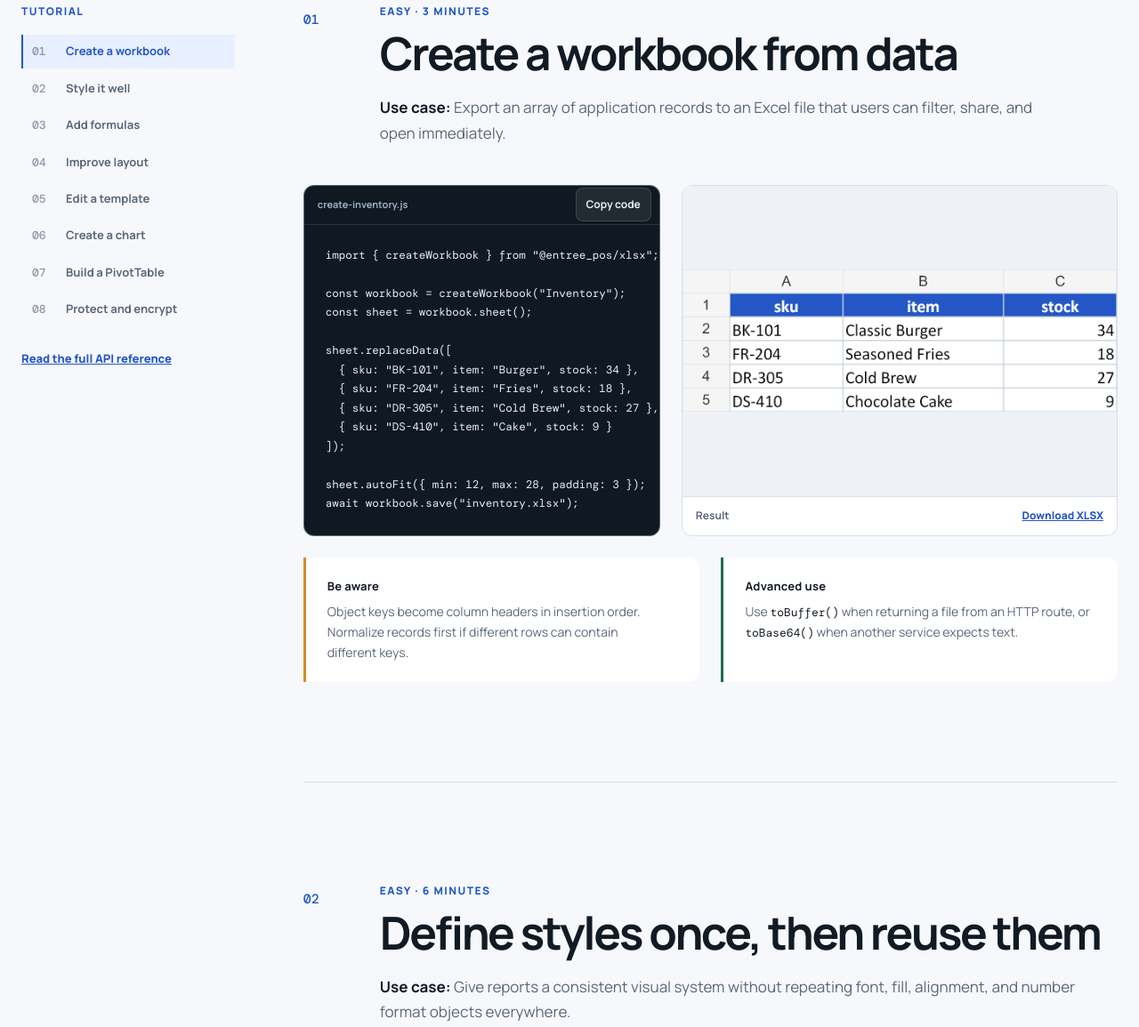
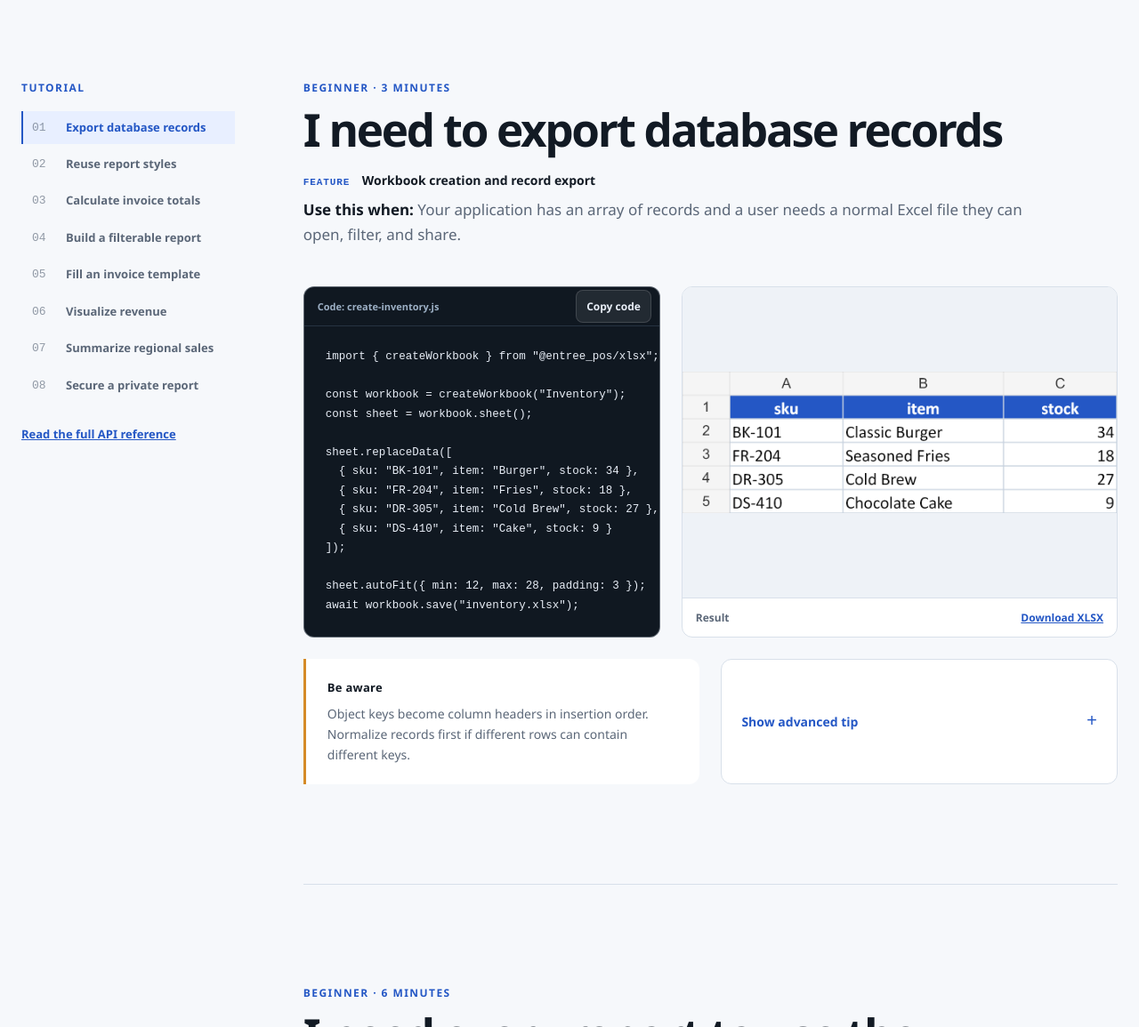
Before and after one commit to EntreePOS/entree-xlsx, a website: page site/index.html in a window 1280 px wide. Shown: the part 1391-2546 px from the top of the page at 89% size. Drawn offline with nearby package versions, Linux system fonts and the light colour scheme.

Commit message:
reframe tutorial around developer goals

```diff
--- a/site/index.html
+++ b/site/index.html
@@ -6,9 +6,6 @@
   <meta name="description" content="A practical, visual tutorial for creating polished Excel workbooks with @entree_pos/xlsx.">
   <meta name="theme-color" content="#f6f8fb">
   <title>@entree_pos/xlsx | Visual tutorial</title>
-  <link rel="preconnect" href="https://fonts.googleapis.com">
-  <link rel="preconnect" href="https://fonts.gstatic.com" crossorigin>
-  <link href="https://fonts.googleapis.com/css2?family=DM+Mono:wght@400;500&family=Manrope:wght@400;500;600;700;800&display=swap" rel="stylesheet">
   <link rel="stylesheet" href="styles.css">
   <script src="app.js" defer></script>
 </head>
@@ -34,7 +31,7 @@
       <div class="hero-copy">
         <p class="eyebrow">Modern JavaScript for Node.js 18+</p>
         <h1 id="hero-title">Build better Excel files.</h1>
-        <p class="hero-summary">Eight small examples. Real workbook results. Zero runtime dependencies.</p>
+        <p class="hero-summary">Find your use case, copy the code, and compare the real workbook result.</p>
         <div class="install-row">
           <code>npm install @entree_pos/xlsx</code>
           <button class="copy-button" type="button" data-copy="npm install @entree_pos/xlsx">Copy</button>
@@ -53,7 +50,7 @@
     <section class="orientation" aria-labelledby="path-title">
       <div>
         <p class="section-kicker">A practical learning path</p>
-        <h2 id="path-title">Start useful. Add power only when you need it.</h2>
+        <h2 id="path-title">Choose what you are trying to build.</h2>
       </div>
       <p>Common spreadsheet work begins with exporting data, then moves into presentation, calculation, layout, templates, analysis, and security. This guide follows that order.</p>
     </section>
@@ -62,14 +59,14 @@
       <aside class="contents" aria-label="Tutorial contents">
         <p class="contents-label">Tutorial</p>
         <ol>
-          <li><a href="#lesson-1"><span>01</span>Create a workbook</a></li>
-          <li><a href="#lesson-2"><span>02</span>Style it well</a></li>
-          <li><a href="#lesson-3"><span>03</span>Add formulas</a></li>
-          <li><a href="#lesson-4"><span>04</span>Improve layout</a></li>
-          <li><a href="#lesson-5"><span>05</span>Edit a template</a></li>
-          <li><a href="#lesson-6"><span>06</span>Create a chart</a></li>
-          <li><a href="#lesson-7"><span>07</span>Build a PivotTable</a></li>
-          <li><a href="#lesson-8"><span>08</span>Protect and encrypt</a></li>
+          <li><a href="#lesson-1"><span>01</span>Export database records</a></li>
+          <li><a href="#lesson-2"><span>02</span>Reuse report styles</a></li>
+          <li><a href="#lesson-3"><span>03</span>Calculate invoice totals</a></li>
+          <li><a href="#lesson-4"><span>04</span>Build a filterable report</a></li>
+          <li><a href="#lesson-5"><span>05</span>Fill an invoice template</a></li>
+          <li><a href="#lesson-6"><span>06</span>Visualize revenue</a></li>
+          <li><a href="#lesson-7"><span>07</span>Summarize regional sales</a></li>
+          <li><a href="#lesson-8"><span>08</span>Secure a private report</a></li>
         </ol>
         <a class="contents-reference" href="https://github.com/huangxuewu/entree-xlsx/blob/main/docs/API.md">Read the full API reference</a>
       </aside>
@@ -77,16 +74,16 @@
       <div class="lessons">
         <article class="lesson" id="lesson-1">
           <header class="lesson-header">
-            <div class="lesson-number">01</div>
             <div>
-              <p class="difficulty">Easy · 3 minutes</p>
-              <h2>Create a workbook from data</h2>
-              <p class="use-case"><strong>Use case:</strong> Export an array of application records to an Excel file that users can filter, share, and open immediately.</p>
+              <p class="difficulty">Beginner · 3 minutes</p>
+              <h2>I need to export database records</h2>
+              <p class="feature-name"><span>Feature</span> Workbook creation and record export</p>
+              <p class="use-case"><strong>Use this when:</strong> Your application has an array of records and a user needs a normal Excel file they can open, filter, and share.</p>
             </div>
           </header>
           <div class="lesson-grid">
             <div class="code-panel">
-              <div class="panel-bar"><span>create-inventory.js</span><button class="copy-button" type="button">Copy code</button></div>
+              <div class="panel-bar"><span>Code: create-inventory.js</span><button class="copy-button" type="button">Copy code</button></div>
               <pre><code>import { createWorkbook } from "@entree_pos/xlsx";
 
 const workbook = createWorkbook("Inventory");
@@ -109,22 +106,22 @@ await workbook.save("inventory.xlsx");</code></pre>
           </div>
           <div class="notes-grid">
             <div class="note"><h3>Be aware</h3><p>Object keys become column headers in insertion order. Normalize records first if different rows can contain different keys.</p></div>
-            <div class="note advanced"><h3>Advanced use</h3><p>Use <code>toBuffer()</code> when returning a file from an HTTP route, or <code>toBase64()</code> when another service expects text.</p></div>
+            <details class="advanced-tip"><summary>Show advanced tip</summary><div><h3>Return the workbook from an API</h3><p>Use <code>toBuffer()</code> when returning a file from an HTTP route, or <code>toBase64()</code> when another service expects text.</p></div></details>
           </div>
         </article>
 
         <article class="lesson" id="lesson-2">
           <header class="lesson-header">
-            <div class="lesson-number">02</div>
             <div>
-              <p class="difficulty">Easy · 6 minutes</p>
-              <h2>Define styles once, then reuse them</h2>
-              <p class="use-case"><strong>Use case:</strong> Give reports a consistent visual system without repeating font, fill, alignment, and number format objects everywhere.</p>
+              <p class="difficulty">Beginner · 6 minutes</p>
+              <h2>I need every report to use the same styles</h2>
+              <p class="feature-name"><span>Feature</span> Named and reusable workbook styles</p>
+              <p class="use-case"><strong>Use this when:</strong> Several reports need the same headers, currency formats, status colors, and brand treatment.</p>
             </div>
           </header>
           <div class="lesson-grid">
             <div class="code-panel">
-              <div class="panel-bar"><span>styles.js</span><button class="copy-button" type="button">Copy code</button></div>
+              <div class="panel-bar"><span>Code: styles.js</span><button class="copy-button" type="button">Copy code</button></div>
               <pre><code>workbook.styles
   .define("money", {
     numberFormat: "$#,##0.00;[Red]-$#,##0.00"
@@ -152,22 +149,22 @@ sheet.range("A4:D4").style({
           </div>
           <div class="notes-grid">
             <div class="note"><h3>Be aware</h3><p>Excel stores style records globally. Named styles keep large workbooks smaller and make visual changes easier to maintain.</p></div>
-            <div class="note advanced"><h3>Advanced use</h3><p>Style ranges with inside and outline borders, copy styles between cells, or clear selected properties without changing values.</p></div>
+            <details class="advanced-tip"><summary>Show advanced tip</summary><div><h3>Compose and copy styles</h3><p>Style ranges with inside and outline borders, copy styles between cells, or clear selected properties without changing values.</p></div></details>
           </div>
         </article>
 
         <article class="lesson" id="lesson-3">
           <header class="lesson-header">
-            <div class="lesson-number">03</div>
             <div>
               <p class="difficulty">Intermediate · 7 minutes</p>
-              <h2>Add formulas and number formats</h2>
-              <p class="use-case"><strong>Use case:</strong> Build invoices, budgets, or reports whose totals continue to update when a user edits the workbook in Excel.</p>
+              <h2>I need invoice totals to calculate in Excel</h2>
+              <p class="feature-name"><span>Feature</span> Formulas, cached values, and number formats</p>
+              <p class="use-case"><strong>Use this when:</strong> You are generating an invoice, budget, or report whose totals must update when someone edits the spreadsheet.</p>
             </div>
           </header>
           <div class="lesson-grid">
             <div class="code-panel">
-              <div class="panel-bar"><span>invoice-totals.js</span><button class="copy-button" type="button">Copy code</button></div>
+              <div class="panel-bar"><span>Code: invoice-totals.js</span><button class="copy-button" type="button">Copy code</button></div>
               <pre><code>sheet.range("A4:D7").setValues([
   ["Item", "Quantity", "Price", "Total"],
   ["Classic Burger", 2, 12.5, null],
@@ -191,22 +188,22 @@ sheet.range("C5:D8").style({
           </div>
           <div class="notes-grid">
             <div class="note"><h3>Be aware</h3><p>The second argument to <code>formula()</code> is the cached value shown by previewers that do not calculate formulas. Excel recalculates the formula when opened.</p></div>
-            <div class="note advanced"><h3>Advanced use</h3><p>Combine formulas with locked styles and worksheet protection to create controlled calculation models.</p></div>
+            <details class="advanced-tip"><summary>Show advanced tip</summary><div><h3>Control calculated cells</h3><p>Combine formulas with locked styles and worksheet protection to create controlled calculation models.</p></div></details>
           </div>
         </article>
 
         <article class="lesson" id="lesson-4">
           <header class="lesson-header">
-            <div class="lesson-number">04</div>
             <div>
               <p class="difficulty">Intermediate · 8 minutes</p>
-              <h2>Make reports easy to scan</h2>
-              <p class="use-case"><strong>Use case:</strong> Turn a raw export into an operational report with clear widths, merged headings, filters, number formats, and links.</p>
+              <h2>I need an order report staff can filter</h2>
+              <p class="feature-name"><span>Feature</span> Layout, filters, merged cells, widths, and links</p>
+              <p class="use-case"><strong>Use this when:</strong> A raw export is technically correct but staff need a readable daily report with filters and links back to your application.</p>
             </div>
           </header>
           <div class="lesson-grid">
             <div class="code-panel">
-              <div class="panel-bar"><span>order-report.js</span><button class="copy-button" type="button">Copy code</button></div>
+              <div class="panel-bar"><span>Code: order-report.js</span><button class="copy-button" type="button">Copy code</button></div>
               <pre><code>sheet.range("A1:E1").merge();
 sheet.cell("A1").set("Open orders").style({
   bold: true,
@@ -233,22 +230,22 @@ sheet.cell("E5")
           </div>
           <div class="notes-grid">
             <div class="note"><h3>Be aware</h3><p><code>hyperlink()</code> adds the destination and tooltip. Set the visible cell label separately so every spreadsheet viewer shows useful text.</p></div>
-            <div class="note advanced"><h3>Advanced use</h3><p>Use <code>autoFit()</code> for unknown data, then override important columns with explicit widths to keep reports predictable.</p></div>
+            <details class="advanced-tip"><summary>Show advanced tip</summary><div><h3>Balance automatic and fixed widths</h3><p>Use <code>autoFit()</code> for unknown data, then override important columns with explicit widths to keep reports predictable.</p></div></details>
           </div>
         </article>
 
         <article class="lesson" id="lesson-5">
           <header class="lesson-header">
-            <div class="lesson-number">05</div>
             <div>
               <p class="difficulty">Intermediate · 9 minutes</p>
-              <h2>Edit an existing template</h2>
-              <p class="use-case"><strong>Use case:</strong> Fill a branded invoice, financial model, or operations form while keeping its existing layout and embedded workbook parts.</p>
+              <h2>I need to fill an existing invoice template</h2>
+              <p class="feature-name"><span>Feature</span> Lossless XLSX and XLSM template editing</p>
+              <p class="use-case"><strong>Use this when:</strong> A designer or accountant already owns the workbook layout and your code only needs to insert current data.</p>
             </div>
           </header>
           <div class="lesson-grid">
             <div class="code-panel">
-              <div class="panel-bar"><span>fill-template.js</span><button class="copy-button" type="button">Copy code</button></div>
+              <div class="panel-bar"><span>Code: fill-template.js</span><button class="copy-button" type="button">Copy code</button></div>
               <pre><code>import { openWorkbook } from "@entree_pos/xlsx";
 
 const workbook = await openWorkbook(
@@ -276,22 +273,22 @@ await workbook.save("invoice-ready.xlsx");</code></pre>
           </div>
           <div class="notes-grid">
             <div class="note"><h3>Be aware</h3><p>Open the final file in the desktop app your customers use. Complex templates can contain macros, controls, or vendor-specific extensions.</p></div>
-            <div class="note advanced"><h3>Advanced use</h3><p>The library patches changed OOXML parts and preserves untouched images, VBA, form controls, and unknown extensions in XLSX and XLSM files.</p></div>
+            <details class="advanced-tip"><summary>Show advanced tip</summary><div><h3>Preserve complex workbook parts</h3><p>The library patches changed OOXML parts and preserves untouched images, VBA, form controls, and unknown extensions in XLSX and XLSM files.</p></div></details>
           </div>
         </article>
 
         <article class="lesson" id="lesson-6">
           <header class="lesson-header">
-            <div class="lesson-number">06</div>
             <div>
               <p class="difficulty">Advanced · 10 minutes</p>
-              <h2>Create and edit a chart</h2>
-              <p class="use-case"><strong>Use case:</strong> Add a visual trend to a report so readers can understand change without scanning every value.</p>
+              <h2>I need to add a revenue chart</h2>
+              <p class="feature-name"><span>Feature</span> Native Excel chart creation and editing</p>
+              <p class="use-case"><strong>Use this when:</strong> A report contains monthly or categorical values and readers need to recognize a trend without scanning every number.</p>
             </div>
           </header>
           <div class="lesson-grid lesson-grid-wide-result">
             <div class="code-panel">
-              <div class="panel-bar"><span>revenue-chart.js</span><button class="copy-button" type="button">Copy code</button></div>
+              <div class="panel-bar"><span>Code: revenue-chart.js</span><button class="copy-button" type="button">Copy code</button></div>
               <pre><code>const chart = workbook.charts.add("Sales", {
   name: "RevenueTrend",
   type: "line",
@@ -314,22 +311,22 @@ workbook.charts.update(chart.id, {
           </div>
           <div class="notes-grid">
             <div class="note"><h3>Be aware</h3><p>The source range needs a header row and numeric values. Choose a chart type that matches the question, not just the shape of the data.</p></div>
-            <div class="note advanced"><h3>Advanced use</h3><p>Column, bar, line, pie, and scatter charts are supported. List existing charts, update them by ID, or remove them from a template.</p></div>
+            <details class="advanced-tip"><summary>Show advanced tip</summary><div><h3>Edit charts after creation</h3><p>Column, bar, line, pie, and scatter charts are supported. List existing charts, update them by ID, or remove them from a template.</p></div></details>
           </div>
         </article>
 
         <article class="lesson" id="lesson-7">
           <header class="lesson-header">
-            <div class="lesson-number">07</div>
             <div>
               <p class="difficulty">Advanced · 12 minutes</p>
-              <h2>Build a native PivotTable</h2>
-              <p class="use-case"><strong>Use case:</strong> Summarize many source rows by region, category, store, or another dimension while letting Excel users explore the result.</p>
+              <h2>I need to summarize sales by region</h2>
+              <p class="feature-name"><span>Feature</span> Native Excel PivotTable creation</p>
+              <p class="use-case"><strong>Use this when:</strong> Many source rows need to be grouped by region, category, store, or another dimension that Excel users may explore.</p>
             </div>
           </header>
           <div class="lesson-grid">
             <div class="code-panel">
-              <div class="panel-bar"><span>sales-pivot.js</span><button class="copy-button" type="button">Copy code</button></div>
+              <div class="panel-bar"><span>Code: sales-pivot.js</span><button class="copy-button" type="button">Copy code</button></div>
               <pre><code>workbook.addSheet("Summary");
 
 const pivot = workbook.pivots.add({
@@ -356,22 +353,22 @@ const pivot = workbook.pivots.add({
           </div>
           <div class="notes-grid">
             <div class="note"><h3>Be aware</h3><p>PivotTables rely on stable source headers. Excel refreshes the native pivot on open; lightweight preview tools may show only its cached values.</p></div>
-            <div class="note advanced"><h3>Advanced use</h3><p>Add filters, change row and column fields, or summarize with sum, count, average, minimum, and maximum.</p></div>
+            <details class="advanced-tip"><summary>Show advanced tip</summary><div><h3>Change the analysis</h3><p>Add filters, change row and column fields, or summarize with sum, count, average, minimum, and maximum.</p></div></details>
           </div>
         </article>
 
         <article class="lesson" id="lesson-8">
           <header class="lesson-header">
-            <div class="lesson-number">08</div>
             <div>
               <p class="difficulty">Advanced · 10 minutes</p>
-              <h2>Protect editing and encrypt the file</h2>
-              <p class="use-case"><strong>Use case:</strong> Keep formulas from accidental edits, lock workbook structure, and require a password before the file can be opened.</p>
+              <h2>I need to secure a private report</h2>
+              <p class="feature-name"><span>Feature</span> Cell protection, workbook protection, and file encryption</p>
+              <p class="use-case"><strong>Use this when:</strong> Users may edit input cells but formulas and workbook structure must stay locked, or the file itself contains private data.</p>
             </div>
           </header>
           <div class="lesson-grid">
             <div class="code-panel">
-              <div class="panel-bar"><span>private-report.js</span><button class="copy-button" type="button">Copy code</button></div>
+              <div class="panel-bar"><span>Code: private-report.js</span><button class="copy-button" type="button">Copy code</button></div>
               <pre><code>// Let users edit only the input cells.
 sheet.range("A5:C6").style({
   fill: "#FFF2D8",
@@ -399,7 +396,7 @@ await workbook.save("private-report.xlsx", {
           </div>
           <div class="notes-grid">
             <div class="note"><h3>Be aware</h3><p>Worksheet and workbook protection discourage edits. File encryption protects the file contents. Use environment variables or a secret manager for real passwords.</p></div>
-            <div class="note advanced"><h3>Advanced use</h3><p>Encrypted files use Excel-compatible AES-256 Agile Office encryption and can be reopened with <code>openWorkbook(path, { password })</code>.</p></div>
+            <details class="advanced-tip"><summary>Show advanced tip</summary><div><h3>Reopen encrypted workbooks</h3><p>Encrypted files use Excel-compatible AES-256 Agile Office encryption and can be reopened with <code>openWorkbook(path, { password })</code>.</p></div></details>
           </div>
         </article>
       </div>
--- a/site/styles.css
+++ b/site/styles.css
@@ -42,7 +42,7 @@ body {
   margin: 0;
   background: var(--canvas);
   color: var(--ink);
-  font-family: "Manrope", system-ui, sans-serif;
+  font-family: "Segoe UI Variable", "Segoe UI", system-ui, sans-serif;
   font-size: 16px;
   line-height: 1.65;
   text-rendering: optimizeLegibility;
@@ -56,7 +56,7 @@ button { font: inherit; }
 
 img { display: block; max-width: 100%; }
 
-code, pre { font-family: "DM Mono", ui-monospace, monospace; }
+code, pre { font-family: "Cascadia Code", "SFMono-Regular", ui-monospace, monospace; }
 
 .skip-link {
   position: fixed;
@@ -243,9 +243,7 @@ h1 {
 .hero-result img { width: 100%; aspect-ratio: 2.22 / 1; object-fit: cover; object-position: left top; }
 
 .orientation {
-  display: grid;
-  grid-template-columns: 1fr minmax(300px, .7fr);
-  gap: 80px;
+  display: block;
   width: min(100% - 48px, var(--max));
   margin: 0 auto;
   padding: 100px 0;
@@ -261,7 +259,7 @@ h1 {
   line-height: 1.08;
 }
 
-.orientation > p { align-self: end; margin: 0; color: var(--muted); font-size: 18px; }
+.orientation > p { max-width: 760px; margin: 26px 0 0; color: var(--muted); font-size: 18px; }
 
 .docs-layout {
   display: grid;
@@ -292,7 +290,7 @@ h1 {
   text-decoration: none;
 }
 
-.contents li a span { color: color-mix(in srgb, var(--muted) 65%, transparent); font-family: "DM Mono", monospace; font-weight: 500; }
+.contents li a span { color: color-mix(in srgb, var(--muted) 65%, transparent); font-family: "Cascadia Code", "SFMono-Regular", ui-monospace, monospace; font-weight: 500; }
 .contents li a:hover, .contents li a.active { color: var(--accent); background: var(--accent-soft); border-left-color: var(--accent); }
 
 .contents-reference {
@@ -314,18 +312,8 @@ h1 {
 .lesson + .lesson { padding-top: 112px; }
 
 .lesson-header {
-  display: grid;
-  grid-template-columns: 58px minmax(0, 1fr);
-  gap: 28px;
+  display: block;
   margin-bottom: 44px;
-}
-
-.lesson-number {
-  padding-top: 7px;
-  color: var(--accent);
-  font-family: "DM Mono", monospace;
-  font-size: 15px;
-  font-weight: 500;
 }
 
 .lesson h2 {
@@ -337,7 +325,9 @@ h1 {
 
 .difficulty { margin-bottom: 9px; }
 
-.use-case { max-width: 820px; margin: 20px 0 0; color: var(--muted); font-size: 17px; }
+.feature-name { max-width: 820px; margin: 18px 0 0; color: var(--ink); font-size: 14px; font-weight: 700; }
+.feature-name span { margin-right: 10px; color: var(--accent); font-family: "Cascadia Code", "SFMono-Regular", ui-monospace, monospace; font-size: 11px; letter-spacing: .08em; text-transform: uppercase; }
+.use-case { max-width: 820px; margin: 8px 0 0; color: var(--muted); font-size: 17px; }
 .use-case strong { color: var(--ink); }
 
 .lesson-grid {
@@ -411,10 +401,38 @@ pre { margin: 0; padding: 24px; overflow: auto; font-size: 12.5px; line-height:
   border-radius: 0 var(--radius) var(--radius) 0;
 }
 
-.note.advanced { border-left-color: var(--success); }
 .note h3 { margin: 0 0 6px; font-size: 13px; letter-spacing: .02em; }
 .note p { margin: 0; color: var(--muted); font-size: 14px; }
 .note code { color: var(--ink); font-size: .92em; }
+
+.advanced-tip {
+  overflow: hidden;
+  background: var(--surface);
+  border: 1px solid var(--line);
+  border-radius: var(--radius);
+}
+
+.advanced-tip summary {
+  display: flex;
+  min-height: 100%;
+  align-items: center;
+  justify-content: space-between;
+  padding: 20px 22px;
+  color: var(--accent);
+  font-size: 14px;
+  font-weight: 800;
+  cursor: pointer;
+  list-style: none;
+}
+
+.advanced-tip summary::-webkit-details-marker { display: none; }
+.advanced-tip summary::after { content: "+"; font-family: "Cascadia Code", "SFMono-Regular", ui-monospace, monospace; font-size: 20px; font-weight: 400; }
+.advanced-tip[open] summary { min-height: auto; border-bottom: 1px solid var(--line); }
+.advanced-tip[open] summary::after { content: "−"; }
+.advanced-tip > div { padding: 20px 22px; }
+.advanced-tip h3 { margin: 0 0 6px; font-size: 13px; }
+.advanced-tip p { margin: 0; color: var(--muted); font-size: 14px; }
+.advanced-tip code { color: var(--ink); font-size: .92em; }
 
 .next-step {
   width: min(100% - 48px, var(--max));
@@ -469,14 +487,12 @@ footer strong { color: var(--ink); }
   .hero { gap: 48px; padding: 64px 0 80px; }
   h1 { font-size: clamp(46px, 14vw, 66px); }
   .hero-summary { font-size: 18px; }
-  .orientation { grid-template-columns: 1fr; gap: 26px; padding: 72px 0; }
+  .orientation { padding: 72px 0; }
   .docs-layout { display: block; padding-top: 72px; }
   .contents { position: static; margin-bottom: 72px; }
   .contents ol { grid-template-columns: 1fr 1fr; }
   .lesson { padding-bottom: 84px; }
   .lesson + .lesson { padding-top: 84px; }
-  .lesson-header { grid-template-columns: 1fr; gap: 8px; }
-  .lesson-number { padding: 0; }
   .notes-grid { grid-template-columns: 1fr; }
   .result-card > a:first-child { min-height: 220px; }
   .next-step { margin-bottom: 64px; padding: 42px 28px; }
```
